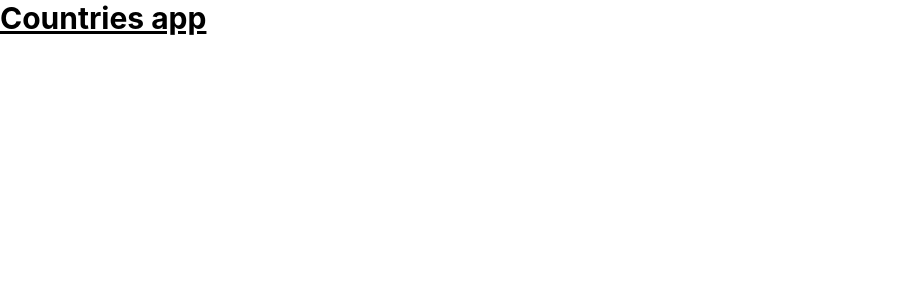
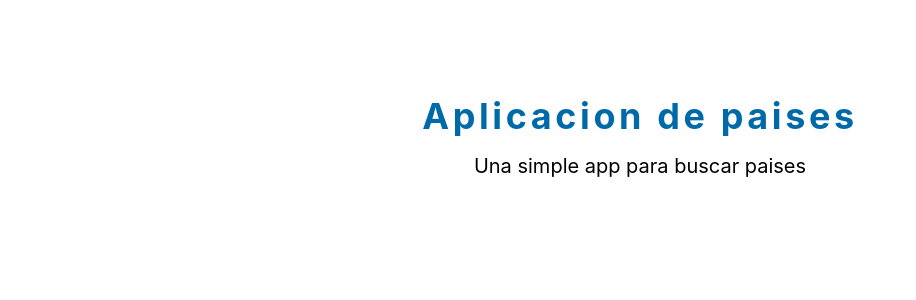
Before and after one commit to vitelbol/countries-app, a Vue app: page / in a window 1280 px wide. Shown: the top 300 px of the page, without its empty margins (0-916 px from the left). Built offline with nearby package versions, Linux system fonts and the light colour scheme.

Commit message:
configuracion de la app y estilos

```diff
--- a/src/App.vue
+++ b/src/App.vue
@@ -1,6 +1,7 @@
 <script setup lang="ts">
+import PageHeader from './components/PageHeader.vue'
 </script>
 
 <template>
-  <h1 class="text-3xl font-bold underline">Countries app</h1>
+  <PageHeader/>
 </template>
--- a/src/components/PageHeader.vue
+++ b/src/components/PageHeader.vue
@@ -0,0 +1,6 @@
+<template>
+    <div class="text-center my-24">
+        <h1 class="text-4xl font-bold tracking-widest text-sky-700">Aplicacion de paises</h1>
+        <h6 class="mt-4 text-xl">Una simple app para buscar paises</h6>
+    </div>
+</template>
```
